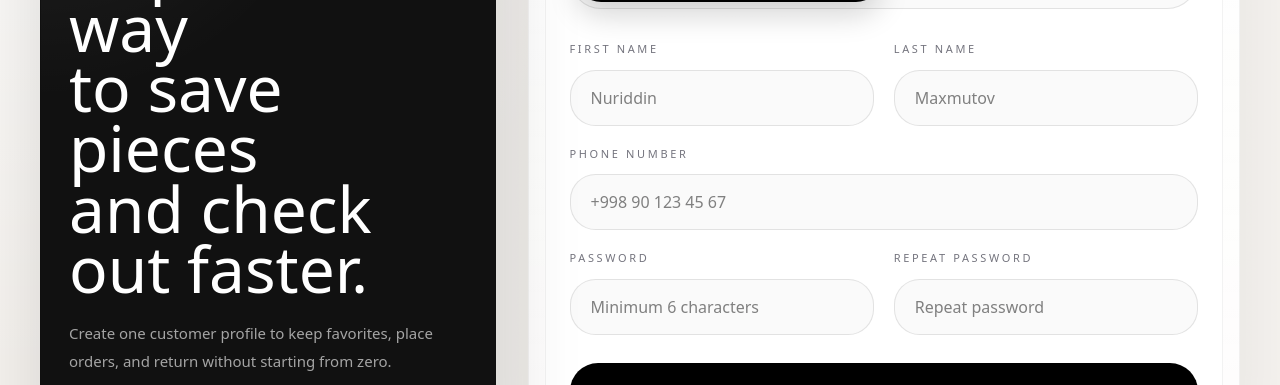
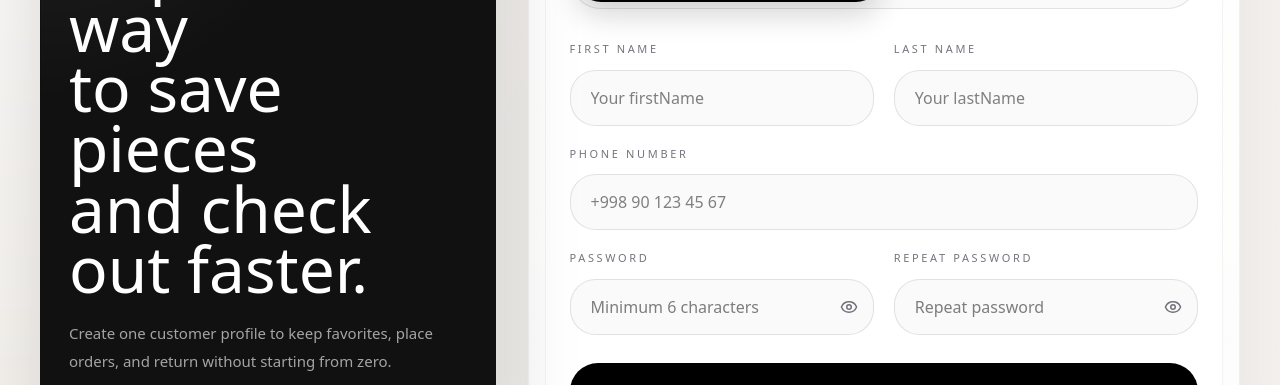
Before and after one commit to maxmutov-nuriddin/fierostore, a Next.js app: page /account in a window 1280 px wide. Shown: the part 321-706 px from the top of the page. Built offline with nearby package versions, Linux system fonts and the light colour scheme; no server answers.

Commit message:
update page.tsx

```diff
--- a/app/account/page.tsx
+++ b/app/account/page.tsx
@@ -2,6 +2,7 @@
 
 import { useMemo, useState } from "react";
 import { useRouter } from "next/navigation";
+import { Eye, EyeOff } from "lucide-react";
 
 import { Button } from "@/components/Button";
 import { useAuth } from "@/hooks/useAuth";
@@ -26,6 +27,9 @@ export default function AccountPage() {
     phone: "",
     password: ""
   });
+  const [showRegisterPassword, setShowRegisterPassword] = useState(false);
+  const [showRegisterConfirmPassword, setShowRegisterConfirmPassword] = useState(false);
+  const [showLoginPassword, setShowLoginPassword] = useState(false);
 
   const displayName = useMemo(() => {
     if (!profile) return "";
@@ -242,7 +246,7 @@ export default function AccountPage() {
                         onChange={(event) =>
                           setRegisterForm((current) => ({ ...current, firstName: event.target.value }))
                         }
-                        placeholder="Nuriddin"
+                        placeholder="Your firstName"
                         className="min-h-14 w-full rounded-[1.6rem] border border-black/10 bg-zinc-50 px-5 text-base text-black outline-none transition focus:border-black/25 focus:bg-white"
                       />
                     </label>
@@ -256,7 +260,7 @@ export default function AccountPage() {
                         onChange={(event) =>
                           setRegisterForm((current) => ({ ...current, lastName: event.target.value }))
                         }
-                        placeholder="Maxmutov"
+                        placeholder="Your lastName"
                         className="min-h-14 w-full rounded-[1.6rem] border border-black/10 bg-zinc-50 px-5 text-base text-black outline-none transition focus:border-black/25 focus:bg-white"
                       />
                     </label>
@@ -280,31 +284,51 @@ export default function AccountPage() {
                       <span className="mb-3 block text-[11px] uppercase tracking-[0.24em] text-zinc-500">
                         Password
                       </span>
+                      <div className="relative">
                         <input
                           required
-                        type="password"
+                          type={showRegisterPassword ? "text" : "password"}
                           value={registerForm.password}
                           onChange={(event) =>
                             setRegisterForm((current) => ({ ...current, password: event.target.value }))
                           }
                           placeholder="Minimum 6 characters"
-                        className="min-h-14 w-full rounded-[1.6rem] border border-black/10 bg-zinc-50 px-5 text-base text-black outline-none transition focus:border-black/25 focus:bg-white"
+                          className="min-h-14 w-full rounded-[1.6rem] border border-black/10 bg-zinc-50 px-5 pr-14 text-base text-black outline-none transition focus:border-black/25 focus:bg-white"
                         />
+                        <button
+                          type="button"
+                          onClick={() => setShowRegisterPassword((value) => !value)}
+                          className="absolute right-4 top-1/2 -translate-y-1/2 text-zinc-500 transition hover:text-black"
+                          aria-label={showRegisterPassword ? "Hide password" : "Show password"}
+                        >
+                          {showRegisterPassword ? <EyeOff size={18} /> : <Eye size={18} />}
+                        </button>
+                      </div>
                     </label>
                     <label className="block">
                       <span className="mb-3 block text-[11px] uppercase tracking-[0.24em] text-zinc-500">
                         Repeat password
                       </span>
+                      <div className="relative">
                         <input
                           required
-                        type="password"
+                          type={showRegisterConfirmPassword ? "text" : "password"}
                           value={registerForm.confirmPassword}
                           onChange={(event) =>
                             setRegisterForm((current) => ({ ...current, confirmPassword: event.target.value }))
                           }
                           placeholder="Repeat password"
-                        className="min-h-14 w-full rounded-[1.6rem] border border-black/10 bg-zinc-50 px-5 text-base text-black outline-none transition focus:border-black/25 focus:bg-white"
+                          className="min-h-14 w-full rounded-[1.6rem] border border-black/10 bg-zinc-50 px-5 pr-14 text-base text-black outline-none transition focus:border-black/25 focus:bg-white"
                         />
+                        <button
+                          type="button"
+                          onClick={() => setShowRegisterConfirmPassword((value) => !value)}
+                          className="absolute right-4 top-1/2 -translate-y-1/2 text-zinc-500 transition hover:text-black"
+                          aria-label={showRegisterConfirmPassword ? "Hide password" : "Show password"}
+                        >
+                          {showRegisterConfirmPassword ? <EyeOff size={18} /> : <Eye size={18} />}
+                        </button>
+                      </div>
                     </label>
                   </div>
 
@@ -350,14 +374,24 @@ export default function AccountPage() {
                     <span className="mb-3 block text-[11px] uppercase tracking-[0.24em] text-zinc-500">
                       Password
                     </span>
+                    <div className="relative">
                       <input
                         required
-                      type="password"
+                        type={showLoginPassword ? "text" : "password"}
                         value={loginForm.password}
                         onChange={(event) => setLoginForm((current) => ({ ...current, password: event.target.value }))}
                         placeholder="Enter your password"
-                      className="min-h-14 w-full rounded-[1.6rem] border border-black/10 bg-zinc-50 px-5 text-base text-black outline-none transition focus:border-black/25 focus:bg-white"
+                        className="min-h-14 w-full rounded-[1.6rem] border border-black/10 bg-zinc-50 px-5 pr-14 text-base text-black outline-none transition focus:border-black/25 focus:bg-white"
                       />
+                      <button
+                        type="button"
+                        onClick={() => setShowLoginPassword((value) => !value)}
+                        className="absolute right-4 top-1/2 -translate-y-1/2 text-zinc-500 transition hover:text-black"
+                        aria-label={showLoginPassword ? "Hide password" : "Show password"}
+                      >
+                        {showLoginPassword ? <EyeOff size={18} /> : <Eye size={18} />}
+                      </button>
+                    </div>
                   </label>
                   <Button type="submit" fullWidth className="min-h-14 rounded-[1.6rem]" disabled={isPending}>
                     {isPending ? "Signing in..." : "Login"}
```
Lines whose indentation alone changed are shown as unchanged.
